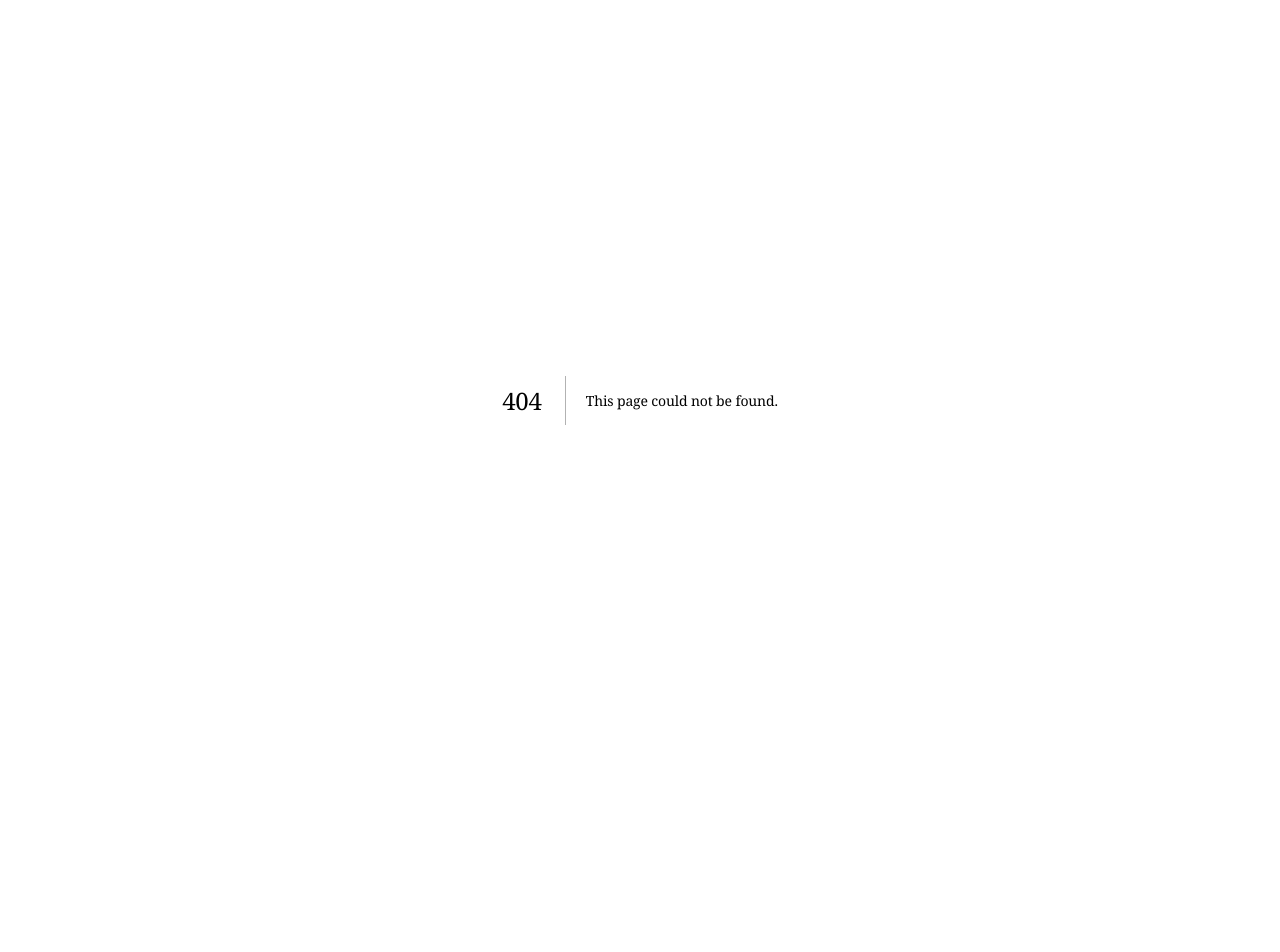
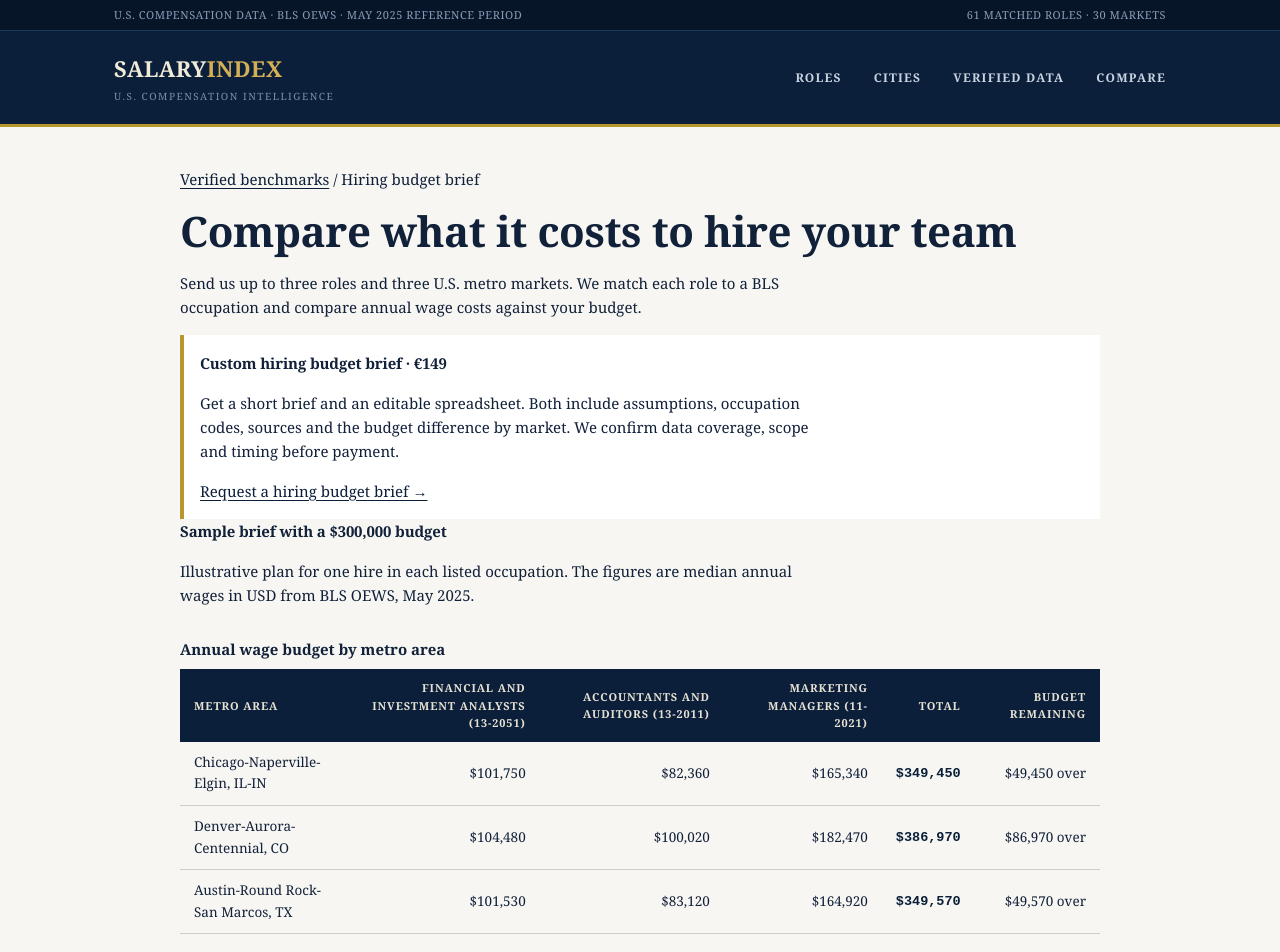
Before and after one commit to DreadStallion/salary-index, a Next.js app: page /hiring-budget in a window 1280 px wide. Before the commit this address had no page. Shown: the top 952 px of the page. Before the commit the page ends 800 px from the top, so only its background shows below. Built offline with nearby package versions, Linux system fonts and the light colour scheme.

Commit message:
Launch the SalaryIndex hiring budget pilot

```diff
--- a/app/(site)/benchmarks/page.tsx
+++ b/app/(site)/benchmarks/page.tsx
@@ -1,3 +1,4 @@
+import { HIRING_BUDGET_PATH } from '@/data/hiring-budget'
 import type { Metadata } from 'next'
 import { BENCHMARK_PERIOD, FINANCIAL_ANALYST_BUDGET_PATH, getBenchmark, getBenchmarkSlugs } from '@/data/benchmarks'
 
@@ -13,6 +14,7 @@ export default function BenchmarksPage() {
       <h1>Verified U.S. salary benchmarks</h1>
       <p>Compare annual wages across U.S. metro areas using the {BENCHMARK_PERIOD} BLS OEWS tables. Each comparison shows the occupation and area codes used in the original source.</p>
       <p><a href={FINANCIAL_ANALYST_BUDGET_PATH}>Hiring a financial analyst with a $95,000 budget</a></p>
+      <p><a href={HIRING_BUDGET_PATH}>Request a custom hiring budget brief</a></p>
       <ul className="benchmark-list">
         {getBenchmarkSlugs().sort((a, b) => (getBenchmark(a)?.occupation ?? a).localeCompare(getBenchmark(b)?.occupation ?? b)).map(slug => {
           const benchmark = getBenchmark(slug)
--- /dev/null
+++ b/app/(site)/hiring-budget/page.tsx
@@ -0,0 +1,59 @@
+import type { Metadata } from 'next'
+import { BENCHMARK_PERIOD, BLS_METRO_WORKBOOK } from '@/data/benchmarks'
+import { formatSalary } from '@/data/salaries'
+import {
+  getHiringBudgetSample, HIRING_BUDGET_PATH, HIRING_BUDGET_PRICE,
+  HIRING_BUDGET_SAMPLE_PATH, SAMPLE_BUDGET,
+} from '@/data/hiring-budget'
+
+export const metadata: Metadata = {
+  title: 'Hiring Budget Brief for U.S. Teams | SalaryIndex',
+  description: 'Compare the annual wage budget for up to three roles in three U.S. markets with a custom, source-linked SalaryIndex brief.',
+  alternates: { canonical: `https://ussalaryindex.com${HIRING_BUDGET_PATH}` },
+}
+
+const inquiry = 'mailto:dreadstalliondev@gmail.com?' + new URLSearchParams({
+  subject: 'SalaryIndex hiring budget pilot',
+  body: 'Hi Dread Stallion Dev,\n\nI would like to request a hiring budget brief.\n\nRoles and headcount:\nMarkets to compare:\nAnnual wage budget (USD):\nWhen do you need to make the decision?\n',
+}).toString().replace(/\+/g, '%20')
+
+export default function HiringBudgetPage() {
+  const sample = getHiringBudgetSample()
+  return (
+    <article className="benchmark">
+      <nav aria-label="Breadcrumb"><a href="/benchmarks">Verified benchmarks</a> / Hiring budget brief</nav>
+      <h1>Compare what it costs to hire your team</h1>
+      <p>
+        Send us up to three roles and three U.S. metro markets. We match each role to a BLS occupation and compare annual wage costs against your budget.
+      </p>
+      <div className="benchmark-summary">
+        <h2>Custom hiring budget brief · {HIRING_BUDGET_PRICE}</h2>
+        <p>Get a short brief and an editable spreadsheet. Both include assumptions, occupation codes, sources and the budget difference by market. We confirm data coverage, scope and timing before payment.</p>
+        <a className="verified-benchmark-link" href={inquiry}>Request a hiring budget brief →</a>
+      </div>
+
+      <h2>Sample brief with a {formatSalary(SAMPLE_BUDGET)} budget</h2>
+      <p>Illustrative plan for one hire in each listed occupation. The figures are median annual wages in USD from BLS OEWS, {BENCHMARK_PERIOD}.</p>
+      <div className="benchmark-scroll" role="region" aria-label="Sample hiring budget by market" tabIndex={0}>
+        <table className="data-table">
+          <caption>Annual wage budget by metro area</caption>
+          <thead><tr>
+            <th scope="col">Metro area</th>
+            {sample[0].wages.map(wage => <th key={wage.code} scope="col">{wage.occupation} ({wage.code})</th>)}
+            <th scope="col">Total</th><th scope="col">Budget remaining</th>
+          </tr></thead>
+          <tbody>{sample.map(row => (
+            <tr key={row.slug}>
+              <td>{row.metro}</td>
+              {row.wages.map(wage => <td key={wage.code}>{formatSalary(wage.median)}</td>)}
+              <td className="median">{formatSalary(row.total)}</td>
+              <td>{row.remaining < 0 ? `${formatSalary(-row.remaining)} over` : formatSalary(row.remaining)}</td>
+            </tr>
+          ))}</tbody>
+        </table>
+      </div>
+      <p><a href={HIRING_BUDGET_SAMPLE_PATH} download>Download the editable sample CSV</a> · <a href={BLS_METRO_WORKBOOK}>Original BLS metropolitan tables</a></p>
+      <p>The example covers wages only. Employer taxes, benefits, recruiting costs and other compensation are outside this pilot.</p>
+    </article>
+  )
+}
--- a/app/(site)/insights/financial-analyst-budget/page.tsx
+++ b/app/(site)/insights/financial-analyst-budget/page.tsx
@@ -1,3 +1,4 @@
+import { HIRING_BUDGET_PATH } from '@/data/hiring-budget'
 import type { Metadata } from 'next'
 import {
   BENCHMARK_PERIOD, BLS_METRO_WORKBOOK, FINANCIAL_ANALYST_BUDGET_PATH,
@@ -63,6 +64,7 @@ export default function FinancialAnalystBudget() {
       </ul>
       <p>The comparison covers the SalaryIndex markets with a published median. It assesses annual wages and excludes employer costs.</p>
       <p><a href="/benchmarks/financial-analyst">See every market and percentile</a> · <a href={BLS_METRO_WORKBOOK}>Download the original BLS tables</a></p>
+      <p><a href={HIRING_BUDGET_PATH}>Compare the hiring budget for your own team →</a></p>
     </article>
   )
 }
--- /dev/null
+++ b/app/hiring-budget-sample.csv/route.ts
@@ -0,0 +1,17 @@
+import { BENCHMARK_PERIOD, BLS_METRO_WORKBOOK } from '@/data/benchmarks'
+import { getHiringBudgetSample, SAMPLE_BUDGET } from '@/data/hiring-budget'
+
+export const dynamic = 'force-static'
+
+export function GET() {
+  const sample = getHiringBudgetSample()
+  const rows = [
+    ['Metro area', ...sample[0].wages.map(wage => `${wage.occupation} (${wage.code}) median USD`), 'Annual wage budget USD', 'Total wages USD', 'Budget remaining USD', 'Reference period', 'Source'],
+    ...sample.map((row, index) => [
+      row.metro, ...row.wages.map(wage => wage.median), SAMPLE_BUDGET,
+      `=SUM(B${index + 2}:D${index + 2})`, `=E${index + 2}-F${index + 2}`, BENCHMARK_PERIOD, BLS_METRO_WORKBOOK,
+    ]),
+  ]
+  const csv = rows.map(row => row.map(value => `"${String(value).replace(/"/g, '""')}"`).join(',')).join('\r\n')
+  return new Response(csv + '\r\n', { headers: { 'Content-Type': 'text/csv; charset=utf-8' } })
+}
--- a/app/sitemap.ts
+++ b/app/sitemap.ts
@@ -1,3 +1,4 @@
+import { HIRING_BUDGET_PATH } from '@/data/hiring-budget'
 import type { MetadataRoute } from 'next'
 
 export const dynamic = 'force-static'
@@ -31,6 +32,7 @@ export default function sitemap(): MetadataRoute.Sitemap {
   }))
 
   return [
+    { url: `${BASE}${HIRING_BUDGET_PATH}`, lastModified: "2026-11-19" },
     { url: `${BASE}${FINANCIAL_ANALYST_BUDGET_PATH}`, lastModified: "2026-11-19" },
     { url: `${BASE}/benchmarks` },
     ...getBenchmarkSlugs().map(role => ({ url: `${BASE}/benchmarks/${role}` })),
--- /dev/null
+++ b/data/hiring-budget.ts
@@ -0,0 +1,24 @@
+import { getBenchmark } from '@/data/benchmarks'
+
+export const HIRING_BUDGET_PATH = '/hiring-budget'
+export const HIRING_BUDGET_SAMPLE_PATH = '/hiring-budget-sample.csv'
+export const HIRING_BUDGET_PRICE = '€149'
+export const SAMPLE_BUDGET = 300000
+
+const roles = ['financial-analyst', 'accountant', 'marketing-manager']
+const markets = ['chicago', 'denver', 'austin']
+
+export function getHiringBudgetSample() {
+  return markets.map(slug => {
+    const wages = roles.map(role => {
+      const benchmark = getBenchmark(role)
+      const row = benchmark?.markets.find(market => market.slug === slug)
+      if (!benchmark || !row || row.median === null) {
+        throw new Error(`Missing verified wage for ${role} in ${slug}`)
+      }
+      return { occupation: benchmark.occupation, code: benchmark.code, metro: row.market, median: row.median }
+    })
+    const total = wages.reduce((sum, row) => sum + row.median, 0)
+    return { slug, metro: wages[0].metro, wages, total, remaining: SAMPLE_BUDGET - total }
+  })
+}
```
